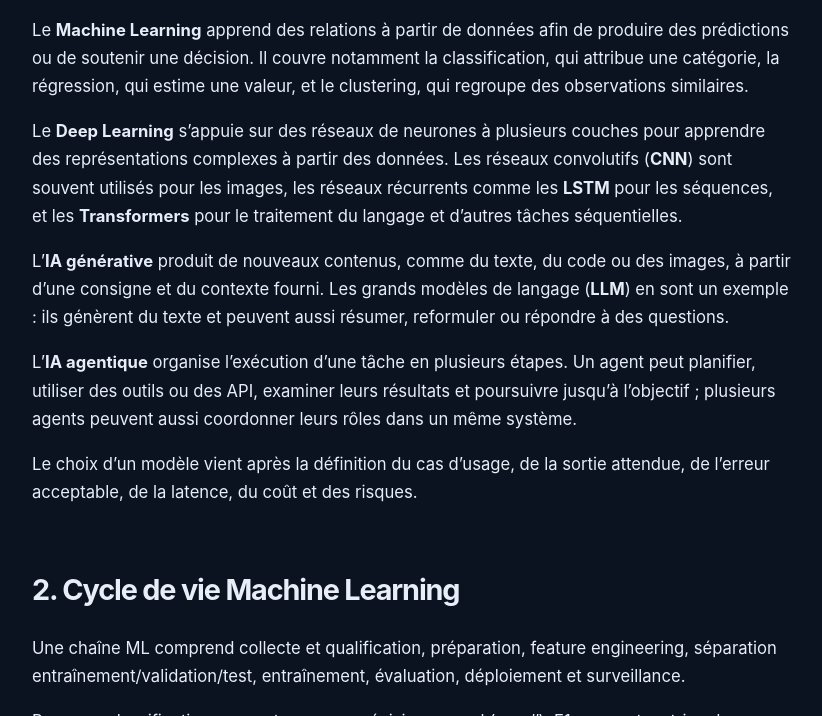
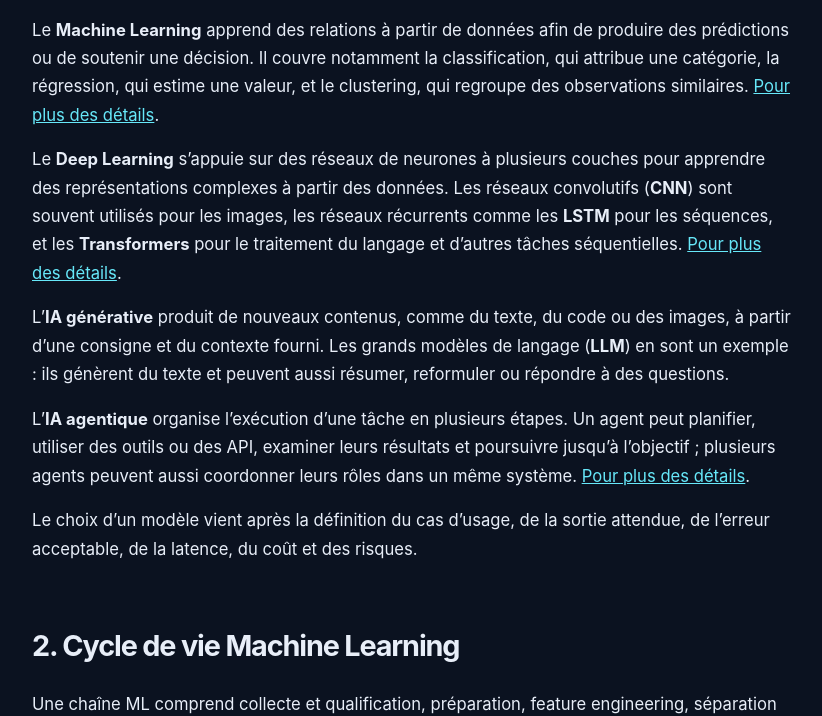
Before and after one commit to KRiahi345/kriahi, a Jekyll site: the page built from architecture-ia.md, in a window 1280 px wide and 900 px high, scrolled down 958 px, cut to the strip 184-900 px from the top of the window. Shown: the whole strip, without its empty margins (228-1050 px from the left). Built offline with Jekyll 4.4.1, drawn with Linux system fonts in a browser that asks for light colours.

Commit message:
Add detailed AI topic links

```diff
--- a/architecture-ia.md
+++ b/architecture-ia.md
@@ -10,13 +10,13 @@ duration: 20 min
 
 <figure class="resource-figure"><img src="/assets/images/architecture/familles-intelligence-artificielle.png" alt="Infographie des grandes familles de l’intelligence artificielle : Machine Learning, Deep Learning, IA générative et IA agentique, avec leurs usages et critères de choix" loading="lazy"></figure>
 
-Le **Machine Learning** apprend des relations à partir de données afin de produire des prédictions ou de soutenir une décision. Il couvre notamment la classification, qui attribue une catégorie, la régression, qui estime une valeur, et le clustering, qui regroupe des observations similaires.
+Le **Machine Learning** apprend des relations à partir de données afin de produire des prédictions ou de soutenir une décision. Il couvre notamment la classification, qui attribue une catégorie, la régression, qui estime une valeur, et le clustering, qui regroupe des observations similaires. [Pour plus des détails](https://kriahi.pro/ressources/revision-machine-learning/).
 
-Le **Deep Learning** s’appuie sur des réseaux de neurones à plusieurs couches pour apprendre des représentations complexes à partir des données. Les réseaux convolutifs (**CNN**) sont souvent utilisés pour les images, les réseaux récurrents comme les **LSTM** pour les séquences, et les **Transformers** pour le traitement du langage et d’autres tâches séquentielles.
+Le **Deep Learning** s’appuie sur des réseaux de neurones à plusieurs couches pour apprendre des représentations complexes à partir des données. Les réseaux convolutifs (**CNN**) sont souvent utilisés pour les images, les réseaux récurrents comme les **LSTM** pour les séquences, et les **Transformers** pour le traitement du langage et d’autres tâches séquentielles. [Pour plus des détails](https://kriahi.pro/ressources/tutoriel-ml-deep-learning-llm/).
 
 L’**IA générative** produit de nouveaux contenus, comme du texte, du code ou des images, à partir d’une consigne et du contexte fourni. Les grands modèles de langage (**LLM**) en sont un exemple : ils génèrent du texte et peuvent aussi résumer, reformuler ou répondre à des questions.
 
-L’**IA agentique** organise l’exécution d’une tâche en plusieurs étapes. Un agent peut planifier, utiliser des outils ou des API, examiner leurs résultats et poursuivre jusqu’à l’objectif ; plusieurs agents peuvent aussi coordonner leurs rôles dans un même système.
+L’**IA agentique** organise l’exécution d’une tâche en plusieurs étapes. Un agent peut planifier, utiliser des outils ou des API, examiner leurs résultats et poursuivre jusqu’à l’objectif ; plusieurs agents peuvent aussi coordonner leurs rôles dans un même système. [Pour plus des détails](https://kriahi.pro/ressources/architecture-agentique-complete/).
 
 Le choix d’un modèle vient après la définition du cas d’usage, de la sortie attendue, de l’erreur acceptable, de la latence, du coût et des risques.
 
```
